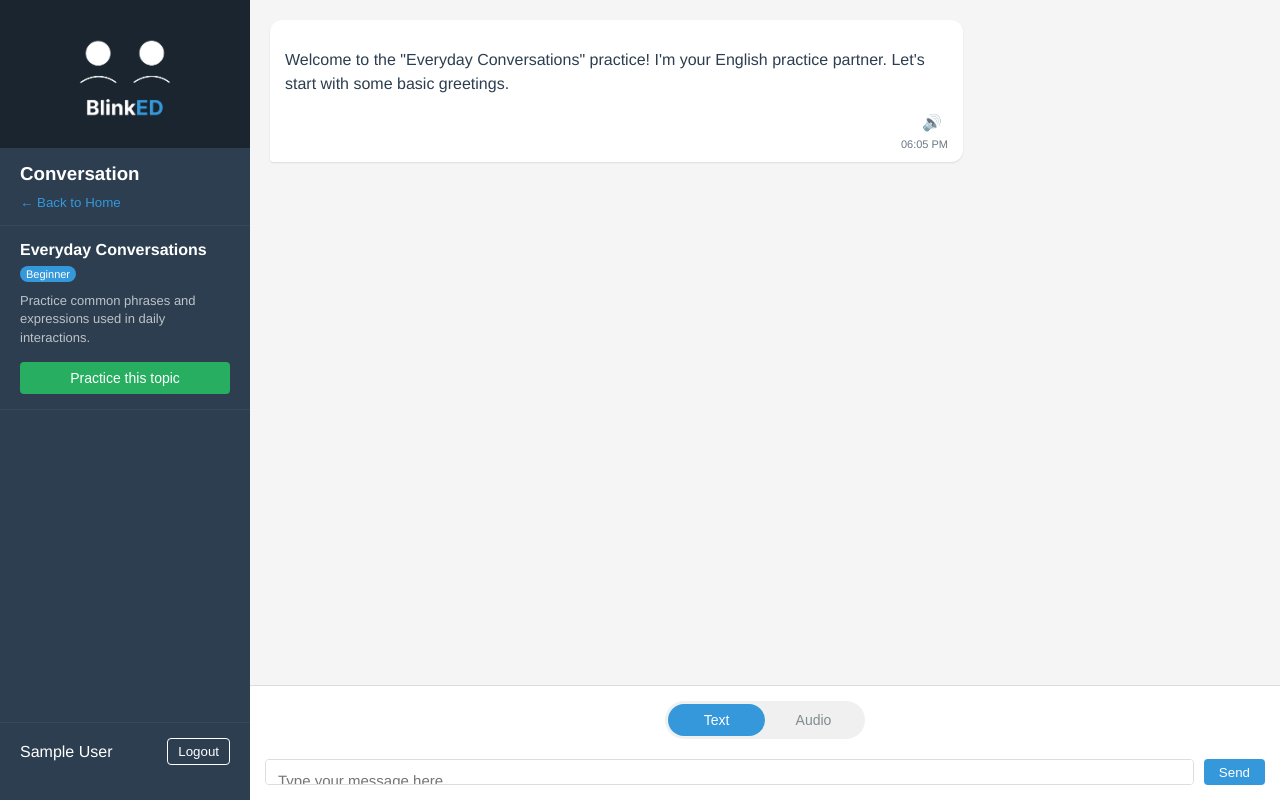
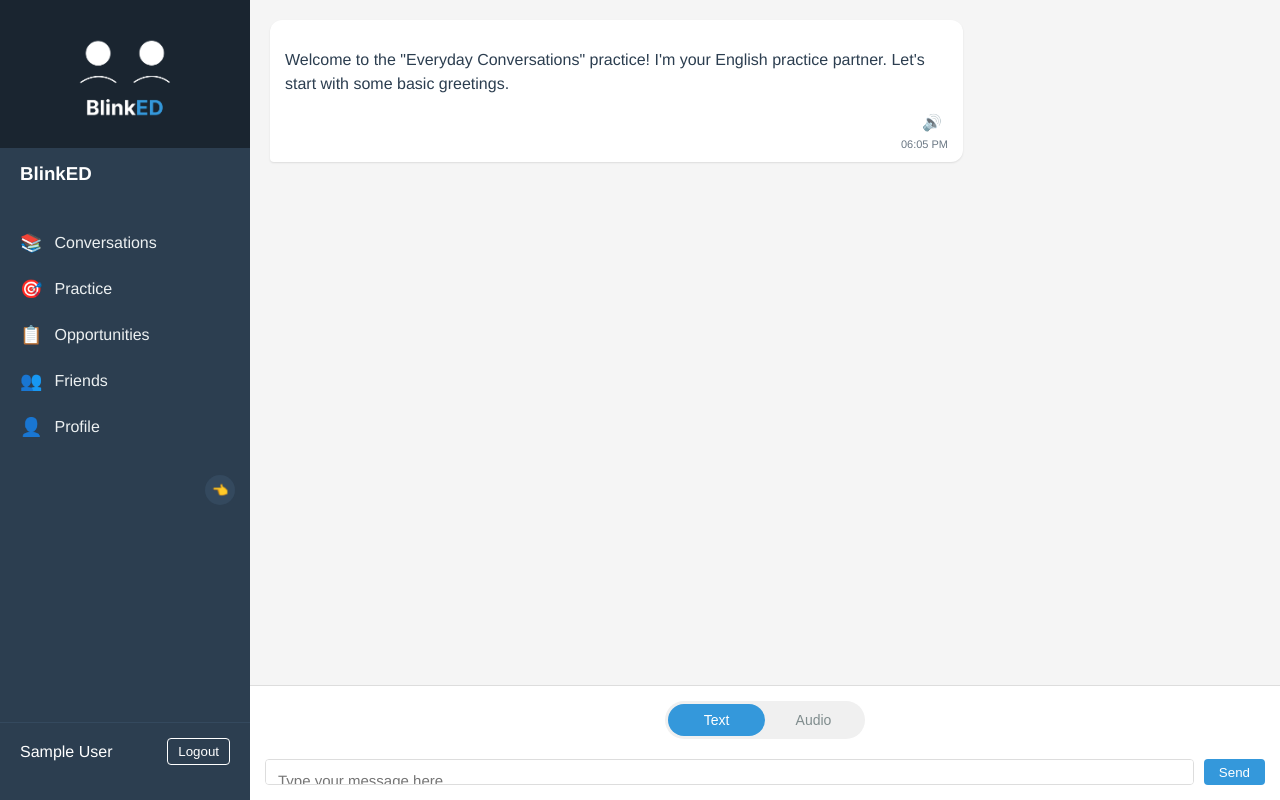
Before and after one commit to oliviapjy/english-learning-app, a Vue app: page /conversation/1 in a window 1280 px wide. Built offline with nearby package versions, Linux system fonts and the light colour scheme; sample sign-in values are in the browser's storage.

Commit message:
fixed tab at conversation

```diff
--- a/src/components/Conversation.vue
+++ b/src/components/Conversation.vue
@@ -1,29 +1,24 @@
-<!-- src/components/Conversation.vue (Updated with Markdown Support) -->
+<!-- src/components/Conversation.vue (Updated with TheSidebar and Markdown Support) -->
 <template>
   <div class="conversation-container">
-    <div class="sidebar">
-      <div class="sidebar-header">
-        <img src="../assets/app_logo_white.png" alt="App Logo" class="app-logo" />
-      </div>
-      <h3>Conversation</h3>
-      <button @click="goHome" class="home-btn">← Back to Home</button>
-
-      <div v-if="currentConversation">
+    <!-- Replace the sidebar with TheSidebar component -->
+    <TheSidebar
+      :user="user"
+      @logout="logout"
+      @collapse-change="handleSidebarCollapse"
+    >
+      <!-- Add practice content as a slot for the sidebar -->
+      <template #extra-content v-if="currentConversation">
         <div class="topic-info">
           <h4>{{ currentConversation.topic.title }}</h4>
           <span class="level-badge">{{ currentConversation.topic.level }}</span>
           <p class="topic-desc">{{ currentConversation.topic.description }}</p>
           <button @click="goPractice" class="practice-btn">Practice this topic</button>
         </div>
-      </div>
+      </template>
+    </TheSidebar>
 
-      <div class="user-profile">
-        <span class="username">{{ user.name }}</span>
-        <button @click="logout" class="logout-btn">Logout</button>
-      </div>
-    </div>
-
-    <div class="chat-area">
+    <div class="chat-area" :class="{ 'with-collapsed-sidebar': sidebarCollapsed }">
       <div class="messages-container" ref="messagesContainer">
         <div
           v-for="(message, index) in messages"
@@ -115,9 +110,13 @@ import { useConversationStore } from '../stores/conversation';
 import apiService from '../services/api'; // Import the API service
 import { marked } from 'marked'; // Import marked library for Markdown parsing
 import DOMPurify from 'dompurify'; // Import DOMPurify for sanitizing HTML
+import TheSidebar from './layout/TheSidebar.vue'; // Import the sidebar component
 
 export default {
   name: 'ConversationComponent',
+  components: {
+    TheSidebar
+  },
   setup() {
     const router = useRouter();
     const route = useRoute();
@@ -126,6 +125,7 @@ export default {
     const user = ref({ name: 'User' });
     const messagesContainer = ref(null);
     const userMessage = ref('');
+    const sidebarCollapsed = ref(false);
 
     const audioContext = ref(null);
     const analyser = ref(null);
@@ -167,6 +167,11 @@ export default {
       const cleanHtml = DOMPurify.sanitize(rawHtml);
 
       return cleanHtml;
+    };
+
+    // Handle sidebar collapse event
+    const handleSidebarCollapse = (collapsed) => {
+      sidebarCollapsed.value = collapsed;
     };
 
     // Check if user is logged in
@@ -215,7 +220,6 @@ export default {
         console.error('Cannot navigate to practice: No conversation ID available');
       }
     };
-
 
     const currentConversation = computed(() => conversationStore.currentConversation);
 
@@ -604,10 +608,6 @@ export default {
       }
     };
 
-    const goHome = () => {
-      router.push('/home');
-    };
-
     const logout = () => {
       authStore.logout();
       router.push('/login');
@@ -620,11 +620,13 @@ export default {
       userMessage,
       sendMessage,
       formatTime,
-      goHome,
       logout,
       goPractice,
       messagesContainer,
       renderMarkdown,
+      // Sidebar state
+      sidebarCollapsed,
+      handleSidebarCollapse,
       // Audio functionality
       inputType,
       isRecording,
@@ -650,104 +652,16 @@ export default {
   overflow: hidden;
 }
 
-.sidebar {
-  width: 250px;
-  background-color: #2c3e50;
-  color: white;
-  padding: 0 0 20px;
-  display: flex;
-  flex-direction: column;
-}
-
-.sidebar-header {
-  background-color: #1a2530;
-  padding: 15px;
-  text-align: center;
-}
-
-.app-logo {
-  max-width: 120px;
-  height: auto;
-}
-
-h3 {
-  margin: 15px 20px 5px;
-}
-
-.home-btn {
-  margin: 5px 20px 15px;
-  background-color: transparent;
-  border: none;
-  color: #3498db;
-  cursor: pointer;
-  text-align: left;
-  padding: 0;
-}
-
-.home-btn:hover {
-  color: #2980b9;
-}
-
-.topic-info {
-  padding: 15px 20px;
-  border-top: 1px solid #34495e;
-  border-bottom: 1px solid #34495e;
-  margin-bottom: 15px;
-}
-
-.topic-info h4 {
-  margin: 0 0 5px;
-  font-size: 16px;
-}
-
-.level-badge {
-  background-color: #3498db;
-  color: white;
-  padding: 2px 6px;
-  border-radius: 12px;
-  font-size: 11px;
-  font-weight: 500;
-  display: inline-block;
-}
-
-.topic-desc {
-  margin: 10px 0 0;
-  font-size: 13px;
-  color: #bdc3c7;
-  line-height: 1.4;
-}
-
-.user-profile {
-  margin-top: auto;
-  padding: 15px 20px;
-  border-top: 1px solid #34495e;
-  display: flex;
-  justify-content: space-between;
-  align-items: center;
-}
-
-.username {
-  font-weight: 500;
-}
-
-.logout-btn {
-  background-color: transparent;
-  border: 1px solid white;
-  color: white;
-  padding: 5px 10px;
-  border-radius: 4px;
-  cursor: pointer;
-}
-
-.logout-btn:hover {
-  background-color: rgba(255, 255, 255, 0.1);
-}
-
 .chat-area {
   flex-grow: 1;
   display: flex;
   flex-direction: column;
   background-color: #f5f5f5;
+  transition: margin-left 0.3s ease;
+}
+
+.chat-area.with-collapsed-sidebar {
+  margin-left: -190px; /* Adjust based on collapsed sidebar width */
 }
 
 .messages-container {
```
Lines whose indentation alone changed are shown as unchanged.
